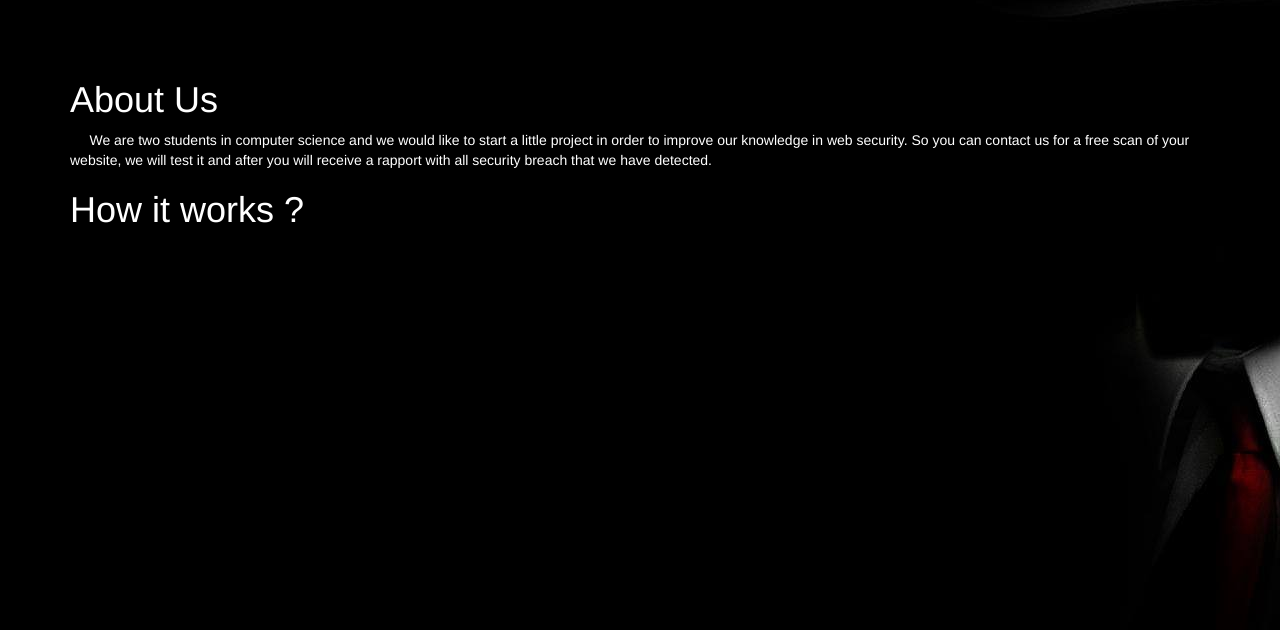
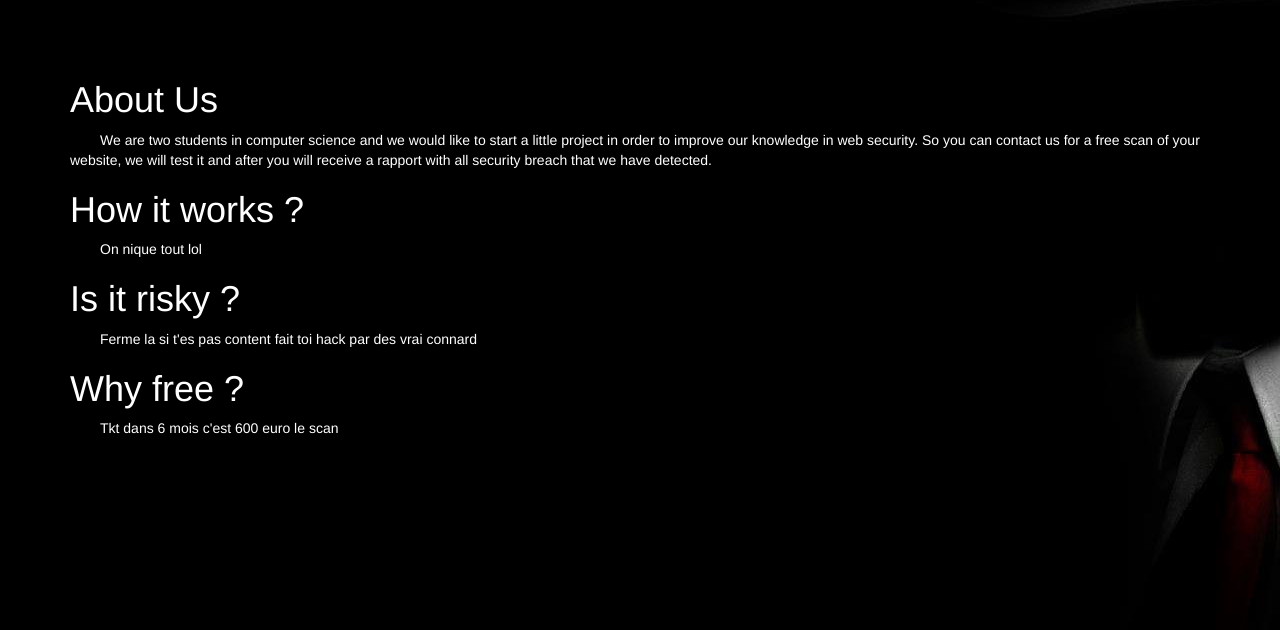
Before and after one commit to Buisson/Enjol--Colomb, a PHP site: page /about.html in a window 1280 px wide. Shown: the part 170-800 px from the top of the page. Run offline with PHP 8.4, Linux system fonts and the light colour scheme; some libraries are stand-ins or nearby versions.

Commit message:
About v2

```diff
--- a/about.html
+++ b/about.html
@@ -62,9 +62,14 @@
         <!--<h1>About</h1>
         <p class="lead">This is our project you can BLABLABLA<br>Enjoy !</p>-->
 
-		<h1 style="text-align:left;">About Us</h1>
-		<p style="text-align:left;">&nbsp;&nbsp;&nbsp;&nbsp;&nbsp;We are two students in computer science and we would like to start a little project in order to improve our knowledge in web security. So you can contact us for a free scan of your website, we will test it and after you will receive a rapport with all security breach that we have detected.</p>
-		<h1 style="text-align:left;">How it works ?</h1>
+		<h1>About Us</h1>
+		<p class="paragraphe">We are two students in computer science and we would like to start a little project in order to improve our knowledge in web security. So you can contact us for a free scan of your website, we will test it and after you will receive a rapport with all security breach that we have detected.</p>
+		<h1>How it works ?</h1>
+		<p class="paragraphe">On nique tout lol</p>
+		<h1>Is it risky ?</h1>
+		<p class="paragraphe">Ferme la si t'es pas content fait toi hack par des vrai connard</p>
+		<h1>Why free ?</h1>
+		<p class="paragraphe">Tkt dans 6 mois c'est 600 euro le  scan</p>
 
 
       </div>
--- a/starter-template.css
+++ b/starter-template.css
@@ -19,6 +19,13 @@ p.success {
 
 }
 
+h1 {
+	text-align:left;
+}
+
+.paragraphe {
+	text-indent: 30px;
+}
 
 
 .bottom-banner {
```
